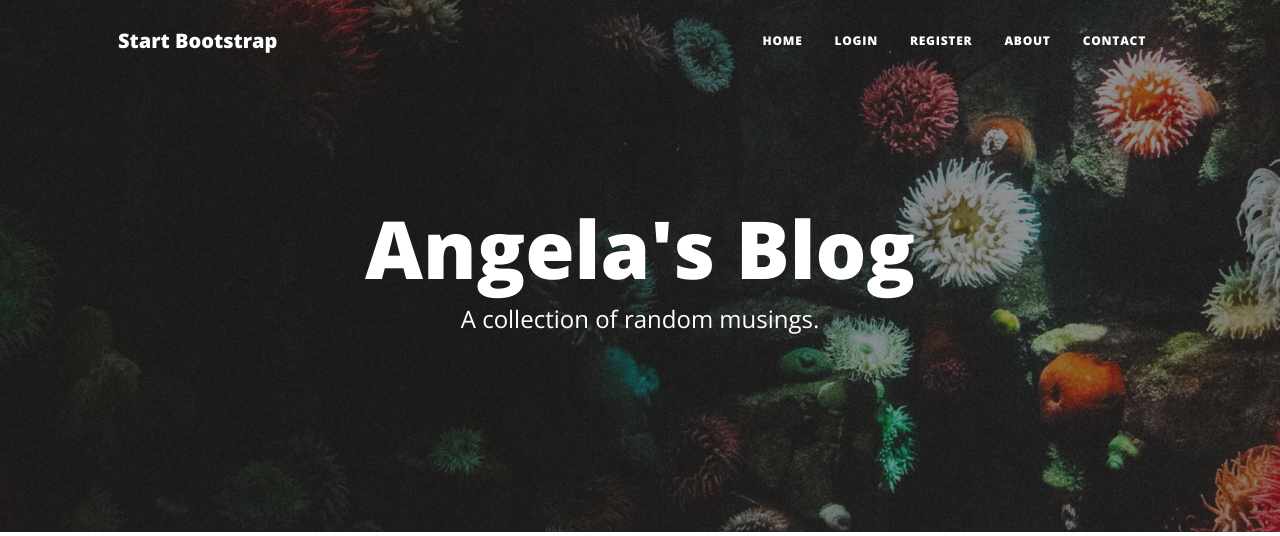
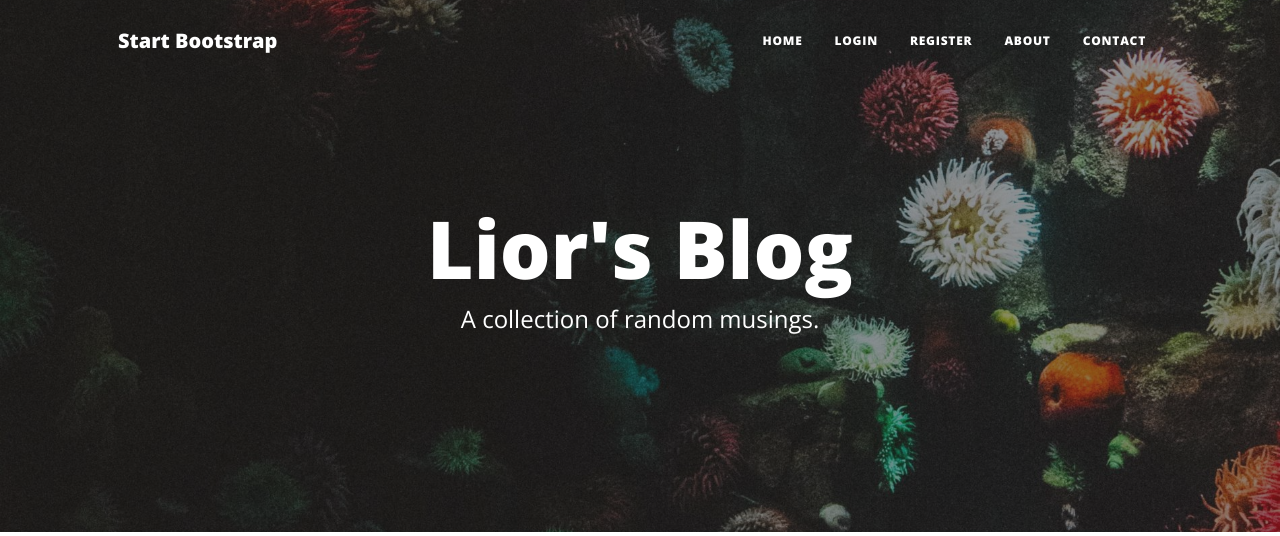
Before and after one commit to Lior8289/Day70-blog-deployment, a Flask app: page / in a window 1280 px wide. Shown: the top 536 px of the page. Run offline with Flask 3, Linux system fonts and the light colour scheme; data that the repository does not hold is empty; some libraries are stand-ins or nearby versions.

Commit message:
Changed Angela to Lior

```diff
--- a/main.py
+++ b/main.py
@@ -28,7 +28,7 @@ This will install the packages from the requirements.txt for this project.
 '''
 
 FLASK_KEY = '8BYkEfBA6O6donzWlSihBXox7C0sKR6b'
-DB_URI = 'sqlite:///posts.db'
+
 
 app = Flask(__name__)
 app.config['SECRET_KEY'] = os.environ.get('FLASK_KEY')
@@ -56,7 +56,7 @@ gravatar = Gravatar(app,
                     base_url=None)
 
 # CONNECT TO DB
-app.config['SQLALCHEMY_DATABASE_URI'] = os.environ.get('DB_URI')
+app.config['SQLALCHEMY_DATABASE_URI'] = os.environ.get('DB_URI', 'sqlite:///posts.db')
 db = SQLAlchemy()
 db.init_app(app)
 
--- a/templates/header.html
+++ b/templates/header.html
@@ -8,7 +8,7 @@
     />
     <meta name="description" content="" />
     <meta name="author" content="" />
-    <title>Angela's Blog</title>
+    <title>Lior's Blog</title>
     {% block styles %}
     <!-- Load Bootstrap-Flask CSS here -->
     {{ bootstrap.load_css() }}
--- a/templates/index.html
+++ b/templates/index.html
@@ -9,7 +9,7 @@
     <div class="row gx-4 gx-lg-5 justify-content-center">
       <div class="col-md-10 col-lg-8 col-xl-7">
         <div class="site-heading">
-          <h1>Angela's Blog</h1>
+          <h1>Lior's Blog</h1>
           <span class="subheading">A collection of random musings.</span>
         </div>
       </div>
```
